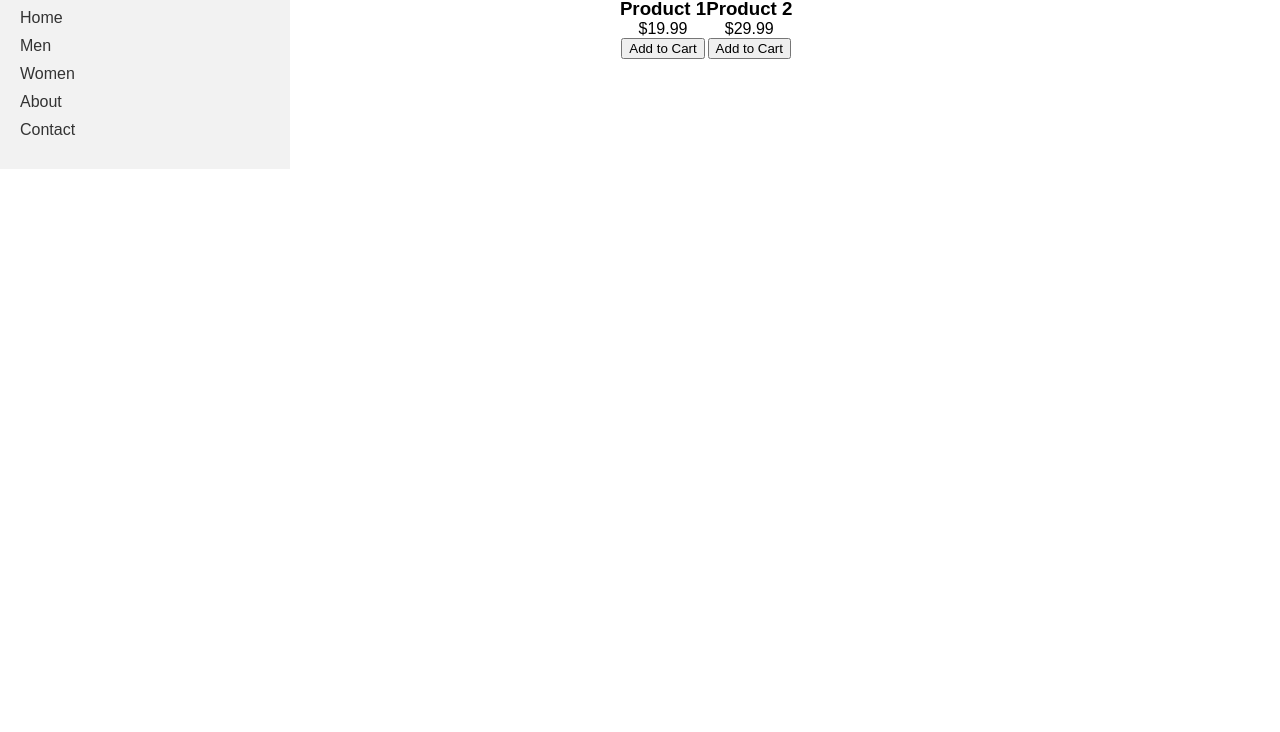
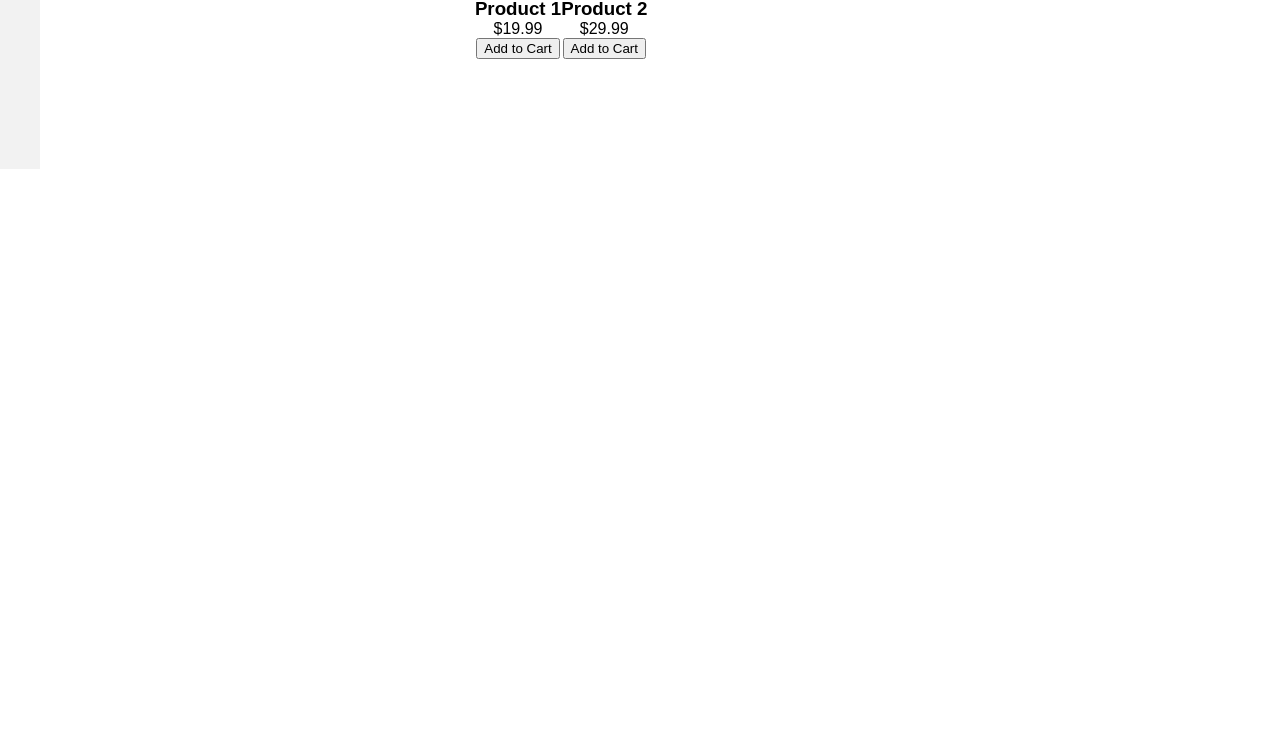
Before and after one commit to submachinegunnn/asterisks, a plain HTML site: page home.html in a window 1280 px wide. Shown: the part 68-800 px from the top of the page. Drawn offline with Linux system fonts and the light colour scheme.

Commit message:
Update styles.css

```diff
--- a/styles.css
+++ b/styles.css
@@ -48,4 +48,20 @@ main {
   justify-content: center;
 }
 
+/* ... (existing styles) */
+
+.sidebar {
+  width: 250px;
+  background-color: #f2f2f2;
+  padding: 20px;
+  position: fixed;
+  top: 0;
+  left: -250px;
+  transition: left 0.3s ease; /* Apply a smooth transition effect */
+}
+
+.sidebar.active {
+  left: 0;
+}
+
 /* Add more CSS for product cards, footer, etc. */
```
